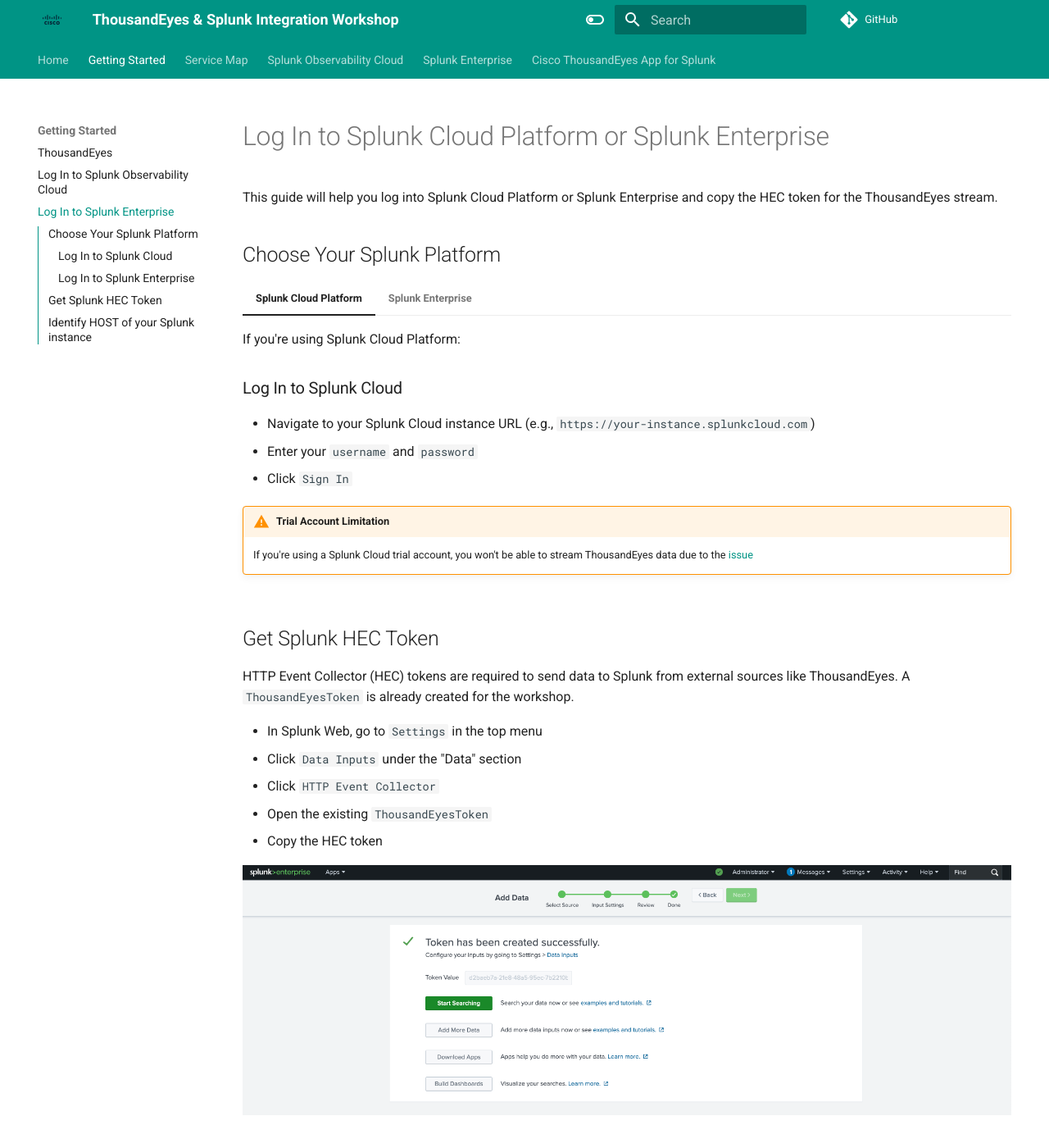
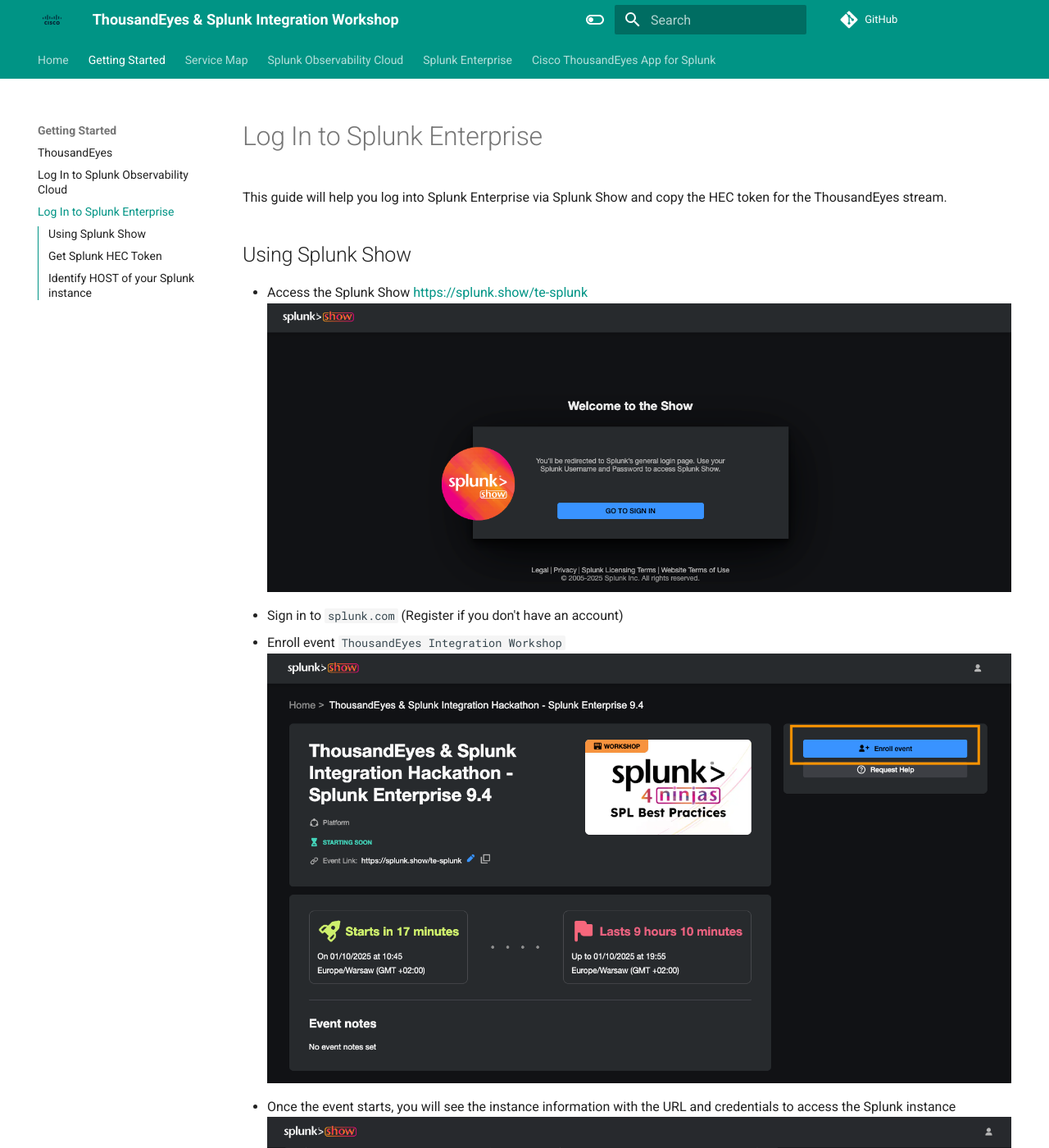
Before and after one commit to ajimenez1503/splunk.conf-2026-OBS1217, an MkDocs documentation site: the page built from docs/getting_started/login_splunk_cloud_enterprise.md, in a window 1280 px wide and 1400 px high. Shown: the whole window at 82% size. Built offline with MkDocs 1.6.1 and Material for MkDocs 9.7.7, drawn with Linux system fonts in a browser that asks for light colours; comment, search, counter and statistics services are not loaded.

Commit message:
Simplify login guides for preconfigured workshop setup.
Remove Splunk Observability token generation steps and keep only Splunk Show login for Splunk Enterprise.

Co-authored-by: Cursor <cursoragent@cursor.com>

```diff
--- a/docs/getting_started/login_splunk_cloud_enterprise.md
+++ b/docs/getting_started/login_splunk_cloud_enterprise.md
@@ -1,42 +1,16 @@
-# Log In to Splunk Cloud Platform or Splunk Enterprise
+# Log In to Splunk Enterprise
 
-This guide will help you log into Splunk Cloud Platform or Splunk Enterprise and copy the HEC token for the ThousandEyes stream.
+This guide will help you log into Splunk Enterprise via Splunk Show and copy the HEC token for the ThousandEyes stream.
 
-## Choose Your Splunk Platform
+## Using Splunk Show
 
-=== "Splunk Cloud Platform"
-
-    If you're using Splunk Cloud Platform:
-
-    ### Log In to Splunk Cloud
-    - Navigate to your Splunk Cloud instance URL (e.g., `https://your-instance.splunkcloud.com`)
-    - Enter your `username` and `password`
-    - Click `Sign In`
-
-    !!! warning "Trial Account Limitation"
-        If you're using a Splunk Cloud trial account, you won't be able to stream ThousandEyes data due to the [issue](https://ideas.splunk.com/ideas/PLECID-I-816)
-
-
-=== "Splunk Enterprise"
-
-    === "Your Splunk Enterprise Instance"
-
-        If you're using Splunk Enterprise (on-premises):
-
-        ### Log In to Splunk Enterprise
-        - Navigate to your Splunk Enterprise web interface (typically `https://your-server:8000`)
-        - Enter your `username` and `password`
-        - Click `Sign In`
-
-    === "Using Splunk Show"
-
-        - Access the Splunk Show [https://splunk.show/te-splunk](https://splunk.show/te-splunk)
-        ![splunk show](../img/splunk_core/splunk_show.png)
-        - Sign in to `splunk.com` (Register if you don't have an account)
-        - Enroll event `ThousandEyes Integration Workshop`
-        ![Enroll event](../img/splunk_core/enroll_event.png)
-        - Once the event starts, you will see the instance information with the URL and credentials to access the Splunk instance
-        ![Splunk instance info](../img/splunk_core/splunk_instance_info.png)
+- Access the Splunk Show [https://splunk.show/te-splunk](https://splunk.show/te-splunk)
+![splunk show](../img/splunk_core/splunk_show.png)
+- Sign in to `splunk.com` (Register if you don't have an account)
+- Enroll event `ThousandEyes Integration Workshop`
+![Enroll event](../img/splunk_core/enroll_event.png)
+- Once the event starts, you will see the instance information with the URL and credentials to access the Splunk instance
+![Splunk instance info](../img/splunk_core/splunk_instance_info.png)
 
 ## Get Splunk HEC Token
 
```
Also changed, not shown: docs/getting_started/login_splunk_observability.md (+1 -20 lines).
